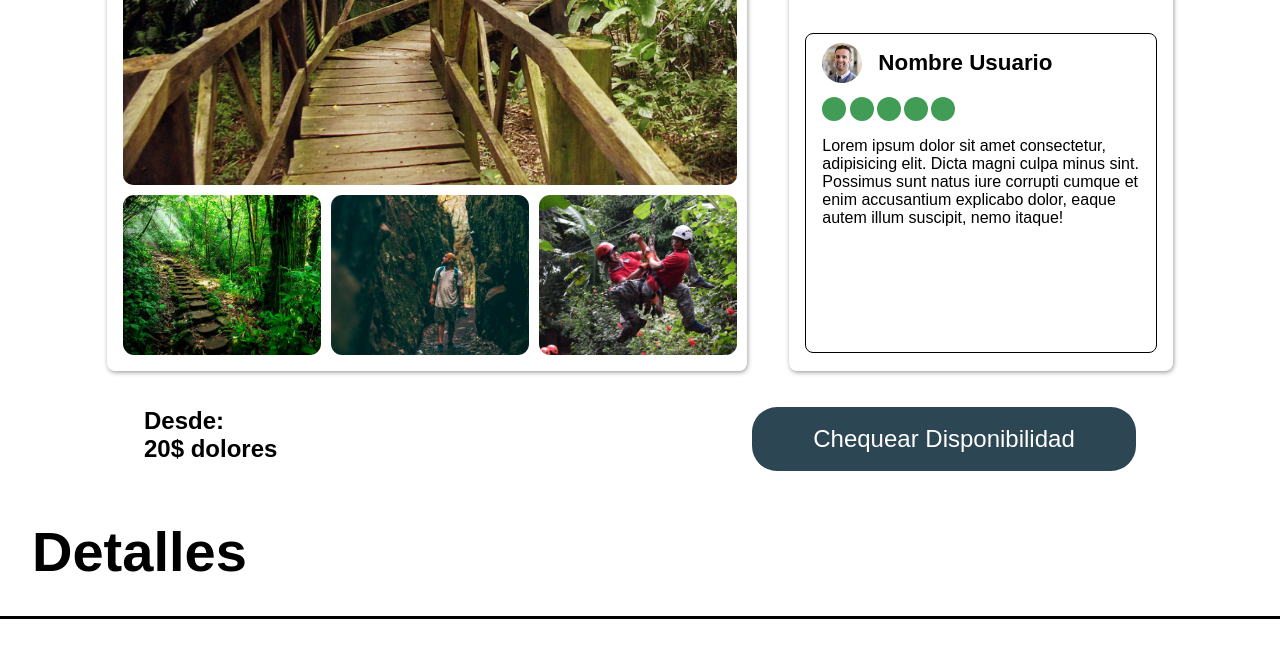
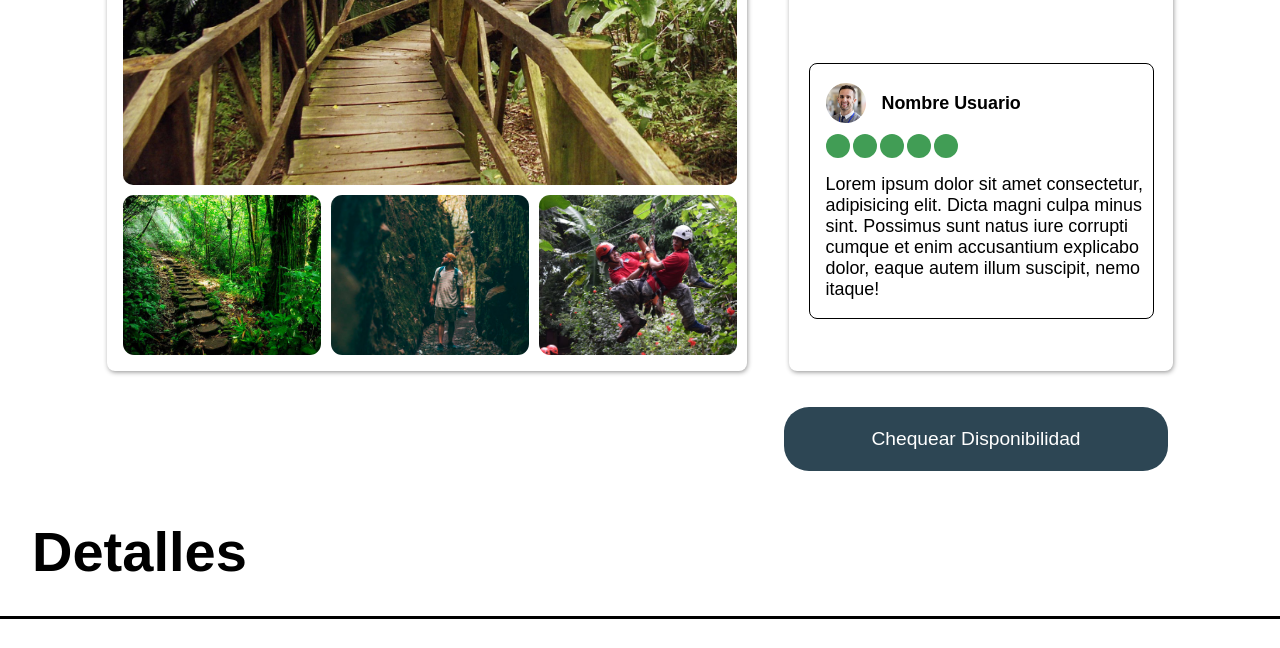
Before and after one commit to alejandrohg1/TurismoWebPage, a plain HTML site: page buyPage.html in a window 1280 px wide. Shown: the part 841-1489 px from the top of the page. Drawn offline with Linux system fonts and the light colour scheme.

Commit message:
prueba tamaño

```diff
--- a/buyPage.html
+++ b/buyPage.html
@@ -95,8 +95,7 @@
     </section>
     <div class="button">
       <div class="text-button">
-        <h2>Desde:</h2>
-        <h2>20$ dolores</h2>
+
       </div>
       <button class="empty-Button">Chequear Disponibilidad</button>
     </div>
--- a/css/buyPageStyle.css
+++ b/css/buyPageStyle.css
@@ -135,7 +135,7 @@ li {
   box-shadow: 0.05rem 0.1rem 0.3rem -0.03rem rgba(0, 0, 0, 0.45);
   border-radius: 0.5rem;
   flex-direction: column;
-  justify-content: space-around;
+  justify-content: space-evenly;
   align-self: center;
 }
 
@@ -143,16 +143,16 @@ li {
   display: flex;
   flex-direction: column;
   justify-content: start;
-  margin: 1rem;
-
+  margin: 1.2rem;
   border-radius: 0.5rem;
-  height: 40vh;
+  height: 20vw;
   border: 0.1rem solid black;
 }
 
 .comentario p {
   margin-top: 1rem;
   margin-left: 1rem;
+  font-size: 1.4vw;
 }
 
 .comentario img {
@@ -161,7 +161,7 @@ li {
 }
 
 .card-comentario h2 {
-  font-size: 1.4rem;
+  font-size: 1.4vw;
   margin: 0.2rem;
   margin-left: 1.4rem;
   margin-top: 1rem;
@@ -170,6 +170,7 @@ li {
   display: flex;
   align-items: center;
   margin-left: 1rem;
+  margin-top: 0.8rem;
 }
 
 .user-img h2 {
@@ -234,15 +235,15 @@ li {
   border: none;
   align-self: flex-end;
   background-color: #2d4654;
-  font-size: 1.5rem;
+  font-size: 1.5vw;
   color: white;
 }
 
 .button{
     display: flex;
-    justify-content: space-between;
+    justify-content: flex-end;
     align-content: center;
-    width: 80%;
+    width: 85%;
     margin: 0 auto;
 }
 
@@ -270,6 +271,7 @@ li {
 
 .sub-texto{
     margin: 2rem;
+    font-size: 1.4vw;
 
 }
 
```
Also changed, not shown: css/loginStyle.css (+11 -10 lines).
